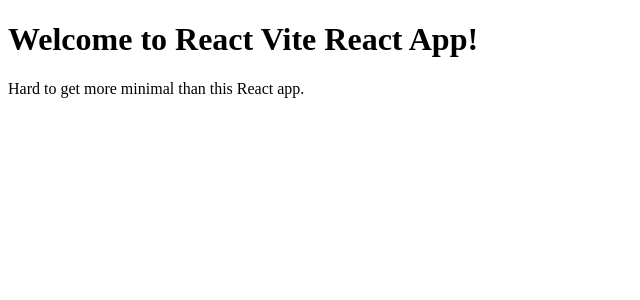
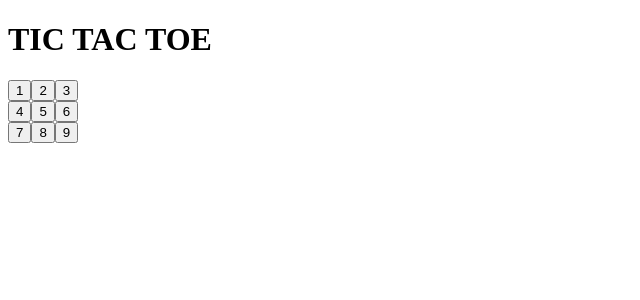
Before and after one commit to buttaRahul/tictactoe, a React (Vite) app: page / in a window 1280 px wide. Shown: the top 300 px of the page, without its empty margins (0-640 px from the left). Built offline with nearby package versions, Linux system fonts and the light colour scheme.

Commit message:
added components Board nd Square

```diff
--- a/package.json
+++ b/package.json
@@ -17,6 +17,8 @@
     "react-dom": "^18.2.0"
   },
   "devDependencies": {
+    "@babel/eslint-parser": "^7.19.1",
+    "@babel/preset-react": "^7.18.6",
     "babel-eslint": "^10.1.0",
     "babel-preset-nano-react-app": "^0.1.0",
     "eslint": "^8.27.0",
--- a/src/App.jsx
+++ b/src/App.jsx
@@ -1,8 +1,13 @@
-import React from "react";
+import React from 'react';
+import Board from './components/Board';
 
-export default () => (
-  <>
-    <h1>Welcome to React Vite React App!</h1>
-    <p>Hard to get more minimal than this React app.</p>
-  </>
-);
+const App = () => {
+  return (
+    <div>
+      <h1>TIC TAC TOE</h1>
+      <Board />
+    </div>
+  );
+};
+
+export default App;
--- /dev/null
+++ b/src/components/Board.jsx
@@ -0,0 +1,26 @@
+import React from 'react';
+import Square from './Square';
+
+const Board = () => {
+  return (
+    <div>
+      <div>
+        <Square value={1}></Square>
+        <Square value={2}></Square>
+        <Square value={3}></Square>
+      </div>
+      <div>
+        <Square value={4}></Square>
+        <Square value={5}></Square>
+        <Square value={6}></Square>
+      </div>
+      <div>
+        <Square value={7}></Square>
+        <Square value={8}></Square>
+        <Square value={9}></Square>
+      </div>
+    </div>
+  );
+};
+
+export default Board;
--- /dev/null
+++ b/src/components/Square.jsx
@@ -0,0 +1,9 @@
+import React from 'react'
+
+const Square = ({value}) => {
+  return (
+    <button type='button'>{value}</button>
+  )
+}
+
+export default Square
```
Also changed, not shown: 2 other files (tests, documents, lock files or other folders).
